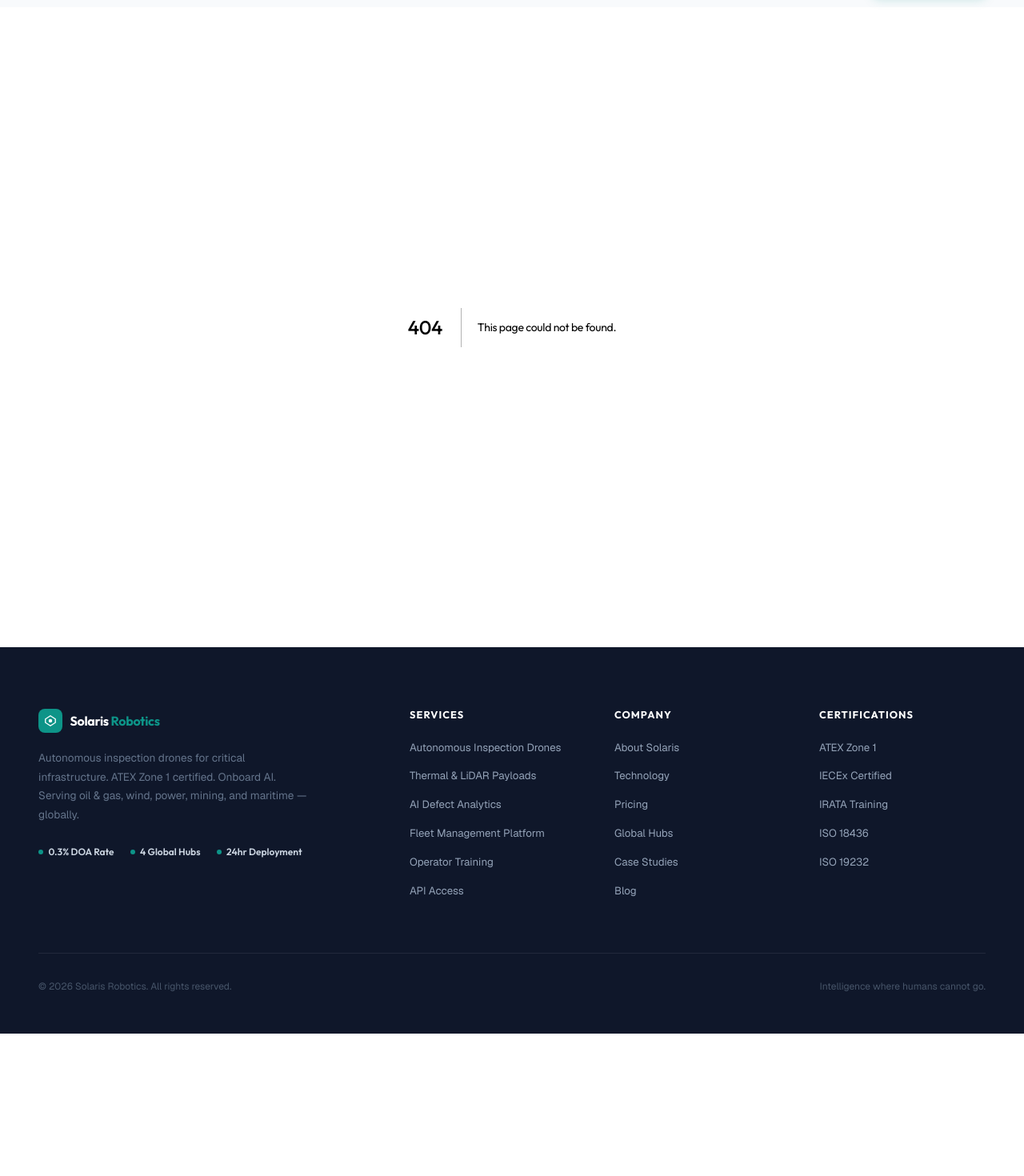
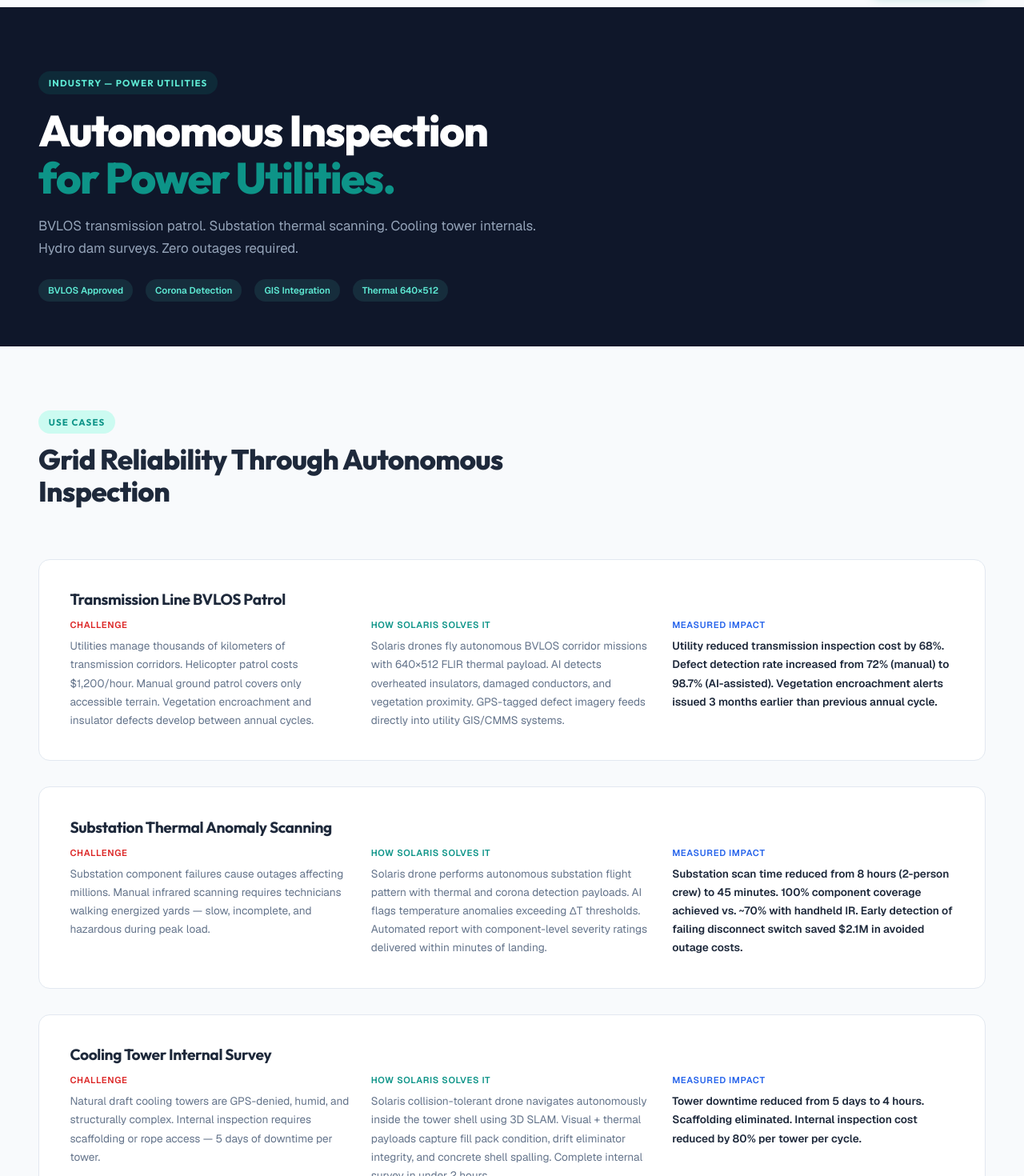
Before and after one commit to cpu152650311-coder/solaris-drone-test, a Next.js app: page /industries/power-utilities in a window 1280 px wide. Before the commit this address had no page. Shown: the part 60-1530 px from the top of the page at 80% size. Before the commit the page ends 1352 px from the top, so only its background shows below. Built offline with nearby package versions, Linux system fonts and the light colour scheme.

Commit message:
feat: enriched multi-page site — 6 industry pages, competitive comparison, team section, deep case studies, elegant-design system

```diff
--- /dev/null
+++ b/app/industries/power-utilities/page.tsx
@@ -0,0 +1,67 @@
+import type { Metadata } from 'next';
+import Link from 'next/link';
+import PageCTA from '@/components/shared/PageCTA';
+
+export const metadata: Metadata = {
+  title: 'Power Utilities Inspection — Transmission, Substation, Dam, Cooling Tower',
+  description: 'Autonomous drone inspection for power utilities: BVLOS transmission line patrol, substation thermal scanning, cooling tower survey, hydroelectric dam assessment.',
+};
+
+const USE_CASES = [
+  { title: 'Transmission Line BVLOS Patrol', challenge: 'Utilities manage thousands of kilometers of transmission corridors. Helicopter patrol costs $1,200/hour. Manual ground patrol covers only accessible terrain. Vegetation encroachment and insulator defects develop between annual cycles.', solution: 'Solaris drones fly autonomous BVLOS corridor missions with 640×512 FLIR thermal payload. AI detects overheated insulators, damaged conductors, and vegetation proximity. GPS-tagged defect imagery feeds directly into utility GIS/CMMS systems.', impact: 'Utility reduced transmission inspection cost by 68%. Defect detection rate increased from 72% (manual) to 98.7% (AI-assisted). Vegetation encroachment alerts issued 3 months earlier than previous annual cycle.' },
+  { title: 'Substation Thermal Anomaly Scanning', challenge: 'Substation component failures cause outages affecting millions. Manual infrared scanning requires technicians walking energized yards — slow, incomplete, and hazardous during peak load.', solution: 'Solaris drone performs autonomous substation flight pattern with thermal and corona detection payloads. AI flags temperature anomalies exceeding ΔT thresholds. Automated report with component-level severity ratings delivered within minutes of landing.', impact: 'Substation scan time reduced from 8 hours (2-person crew) to 45 minutes. 100% component coverage achieved vs. ~70% with handheld IR. Early detection of failing disconnect switch saved $2.1M in avoided outage costs.' },
+  { title: 'Cooling Tower Internal Survey', challenge: 'Natural draft cooling towers are GPS-denied, humid, and structurally complex. Internal inspection requires scaffolding or rope access — 5 days of downtime per tower.', solution: 'Solaris collision-tolerant drone navigates autonomously inside the tower shell using 3D SLAM. Visual + thermal payloads capture fill pack condition, drift eliminator integrity, and concrete shell spalling. Complete internal survey in under 2 hours.', impact: 'Tower downtime reduced from 5 days to 4 hours. Scaffolding eliminated. Internal inspection cost reduced by 80% per tower per cycle.' },
+  { title: 'Hydroelectric Dam & Penstock Inspection', challenge: 'Dam face, spillway gates, and penstock interiors require specialized access. Underwater sections need divers. Above-water manual inspection is dangerous on steep dam faces.', solution: 'Solaris drone surveys dam faces at programmed standoff distances. LiDAR generates mm-accurate surface model for deformation monitoring. Inside penstocks, collision-tolerant drone navigates autonomously in GPS-denied darkness with onboard illumination.', impact: 'Hydro operator achieved complete dam inspection in 2 days vs. 3 weeks previously. Penstock internal survey completed without dewatering — saving $500K in lost generation revenue.' },
+];
+
+export default function PowerUtilitiesPage() {
+  return (
+    <>
+      <section style={{ background: '#0f172a', padding: 'clamp(3.5rem, 7vw, 5rem) 0 clamp(2.5rem, 5vw, 3.5rem)' }}>
+        <div className="container-wide">
+          <span className="label-tag" style={{ color: '#5eead4', background: 'rgba(13,148,136,0.15)' }}>Industry — Power Utilities</span>
+          <h1 style={{ fontFamily: 'Outfit, sans-serif', fontSize: 'clamp(2.2rem, 4.5vw, 3.4rem)', fontWeight: 800, color: 'white', letterSpacing: '-0.03em', marginTop: '1rem', marginBottom: '1rem', lineHeight: 1.1 }}>
+            Autonomous Inspection<br /><span style={{ color: '#0d9488' }}>for Power Utilities.</span>
+          </h1>
+          <p style={{ fontFamily: 'Geist, sans-serif', color: '#94a3b8', fontSize: '1.05rem', maxWidth: '56ch' }}>
+            BVLOS transmission patrol. Substation thermal scanning. Cooling tower internals. Hydro dam surveys. Zero outages required.
+          </p>
+          <div style={{ display: 'flex', gap: '1rem', flexWrap: 'wrap', marginTop: '1.5rem' }}>
+            {['BVLOS Approved', 'Corona Detection', 'GIS Integration', 'Thermal 640×512'].map((c) => (
+              <span key={c} style={{ fontFamily: 'Geist, sans-serif', fontSize: '0.72rem', fontWeight: 600, color: '#5eead4', background: 'rgba(94,234,212,0.1)', padding: '0.3rem 0.75rem', borderRadius: '999px' }}>{c}</span>
+            ))}
+          </div>
+        </div>
+      </section>
+
+      <section style={{ padding: 'clamp(3rem, 8vw, 5rem) 0', background: '#f8fafc' }}>
+        <div className="container-wide">
+          <div style={{ maxWidth: '640px', marginBottom: 'clamp(2.5rem, 5vw, 4rem)' }}>
+            <span className="label-tag">Use Cases</span>
+            <h2 style={{ fontFamily: 'Outfit, sans-serif', fontSize: 'clamp(1.6rem, 3vw, 2.2rem)', fontWeight: 800, color: '#1e293b', letterSpacing: '-0.02em', marginTop: '0.75rem' }}>Grid Reliability Through Autonomous Inspection</h2>
+          </div>
+          <div style={{ display: 'flex', flexDirection: 'column', gap: '2rem' }}>
+            {USE_CASES.map((uc) => (
+              <div key={uc.title} style={{ background: 'white', border: '1px solid #e2e8f0', borderRadius: '14px', padding: 'clamp(1.5rem, 3vw, 2.5rem)' }}>
+                <h3 style={{ fontFamily: 'Outfit, sans-serif', fontSize: '1.2rem', fontWeight: 700, color: '#1e293b', marginBottom: '0.75rem' }}>{uc.title}</h3>
+                <div style={{ display: 'grid', gridTemplateColumns: 'repeat(auto-fit, minmax(260px, 1fr))', gap: '1.5rem' }}>
+                  {[{ l: 'Challenge', c: '#dc2626', t: uc.challenge }, { l: 'How Solaris Solves It', c: '#0d9488', t: uc.solution }, { l: 'Measured Impact', c: '#2563eb', t: uc.impact }].map((col) => (
+                    <div key={col.l}>
+                      <div style={{ fontFamily: 'Geist, sans-serif', fontSize: '0.7rem', fontWeight: 700, textTransform: 'uppercase', letterSpacing: '0.06em', color: col.c, marginBottom: '0.35rem' }}>{col.l}</div>
+                      <p style={{ fontFamily: 'Geist, sans-serif', fontSize: '0.85rem', color: col.c === '#2563eb' ? '#1e293b' : '#64748b', lineHeight: 1.7, fontWeight: col.c === '#2563eb' ? 600 : 400 }}>{col.t}</p>
+                    </div>
+                  ))}
+                </div>
+              </div>
+            ))}
+          </div>
+          <div style={{ textAlign: 'center', marginTop: '3rem' }}><PageCTA label="Request a Utility Demo" service="Pipeline Inspection" /></div>
+        </div>
+      </section>
+
+      <section style={{ padding: 'clamp(3rem, 6vw, 4rem) 0', background: 'white', borderTop: '1px solid #f1f5f9', textAlign: 'center' }}>
+        <div className="container-wide"><Link href="/industries" style={{ fontFamily: 'Geist, sans-serif', fontSize: '0.85rem', fontWeight: 600, color: '#0d9488', textDecoration: 'none' }}>← Back to all industries</Link></div>
+      </section>
+    </>
+  );
+}
```
